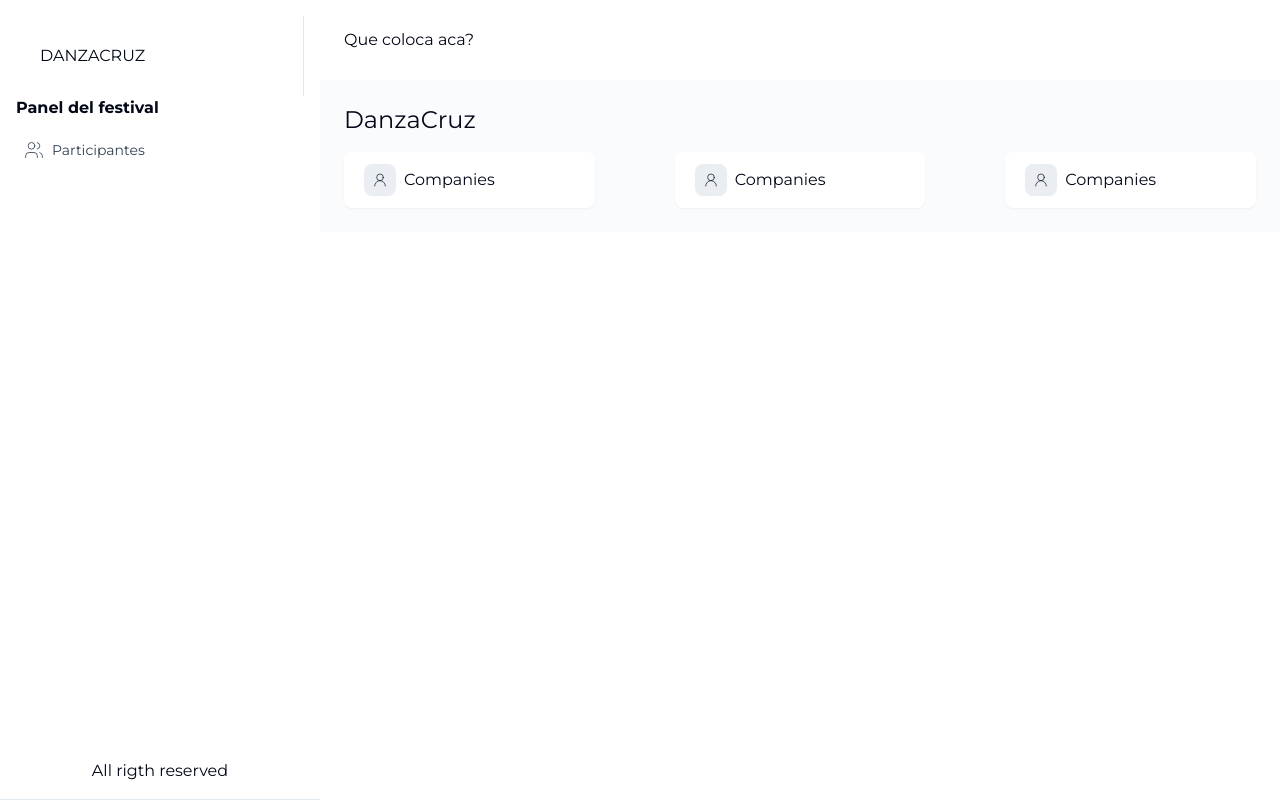
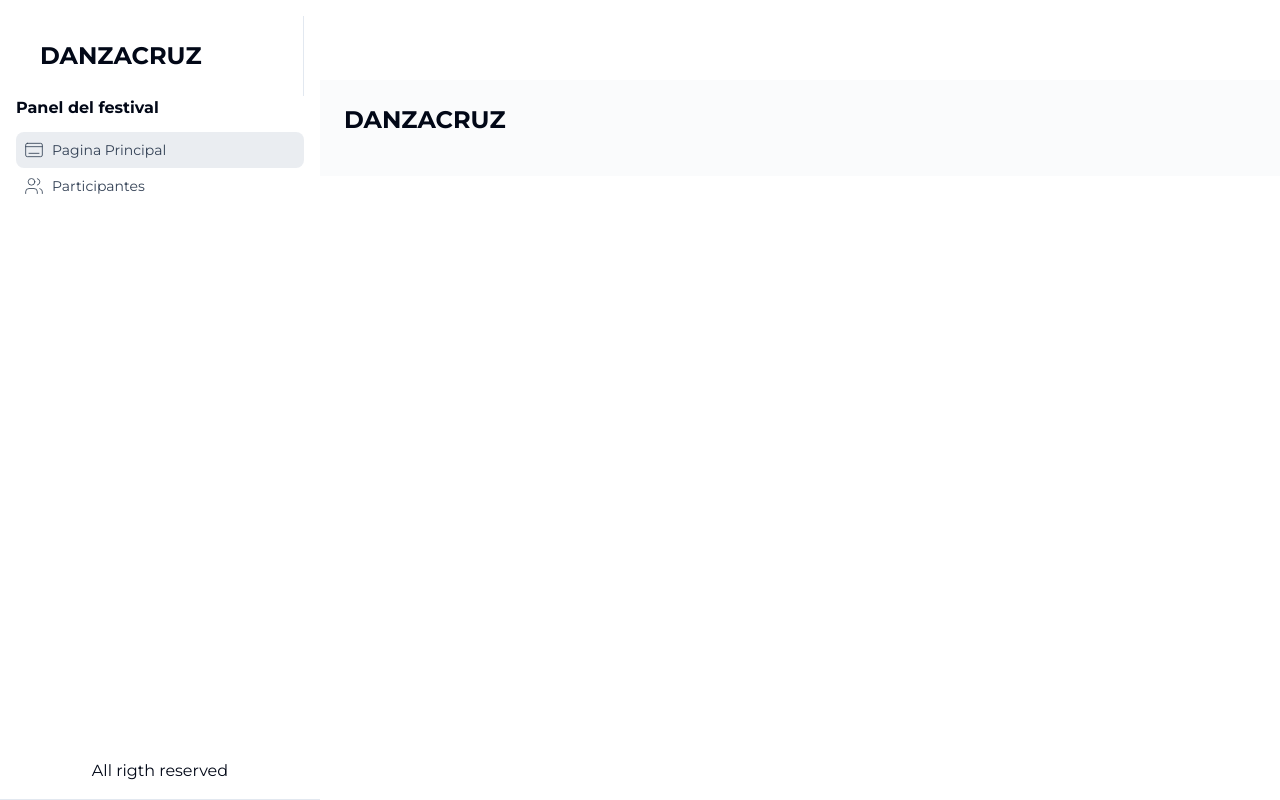
Before and after one commit to jlarteagap/danzacruz, a Next.js app: page /panel in a window 1280 px wide. Built offline with nearby package versions, Linux system fonts and the light colour scheme.

Commit message:
[FIX] minor fixes

```diff
--- a/app/(panel)/panel/page.tsx
+++ b/app/(panel)/panel/page.tsx
@@ -1,14 +1,14 @@
-import { UserRound } from 'lucide-react'
-import CardSumary from './CardSumary/Sumary'
+// import { UserRound } from 'lucide-react'
+// import CardSumary from './CardSumary/Sumary'
 
 export default function Dashboard() {
   return (
     <div>
-      <div className="text-2xl mb-4">DanzaCruz</div>
+      <div className="text-2xl mb-4 uppercase font-semibold">DanzaCruz</div>
       <div className="grid grid-cols-1 md:grid-cols-2 lg:grid-cols-3 gap-3 lg:gap-x-20">
+        {/* <CardSumary icon={UserRound} title="Companies" />
         <CardSumary icon={UserRound} title="Companies" />
-        <CardSumary icon={UserRound} title="Companies" />
-        <CardSumary icon={UserRound} title="Companies" />
+        <CardSumary icon={UserRound} title="Companies" /> */}
         {/* <CardSumary icon={UserRound} title="Companies" /> */}
         {/* <CardSumary icon={UserRound} title="Companies" /> */}
         {/* <CardSumary /> */}
--- a/components/Logo/Logo.tsx
+++ b/components/Logo/Logo.tsx
@@ -9,7 +9,7 @@ export default function Logo() {
       className="min-h-20 h-20 flex items-center px-6 border-r cursor-pointer"
       onClick={() => router.push('/')}
     >
-      <h1>DANZACRUZ</h1>
+      <h1 className="text-2xl uppercase font-bold">DANZACRUZ</h1>
     </div>
   )
 }
--- a/components/Navbar/Navbar.tsx
+++ b/components/Navbar/Navbar.tsx
@@ -15,7 +15,7 @@ export default function Nabvar() {
           </SheetContent>
         </Sheet>
       </div>
-      <div className="">Que coloca aca?</div>
+      <div className=""></div>
     </div>
   )
 }
--- a/components/SidebarRoutes/SidebarRoutes.data.ts
+++ b/components/SidebarRoutes/SidebarRoutes.data.ts
@@ -1,12 +1,12 @@
-import { Users } from 'lucide-react'
+import { Users, Dock } from 'lucide-react'
 // import { Settings2, Dock, Speech, UserPen, Users, Medal } from 'lucide-react'
 
 export const dataGeneralSidebar = [
-  // {
-  //   icon: Dock,
-  //   label: 'Pagina Principal',
-  //   href: '/panel'
-  // },
+  {
+    icon: Dock,
+    label: 'Pagina Principal',
+    href: '/panel'
+  },
   // {
   //   icon: Speech,
   //   label: 'Talleres',
```
